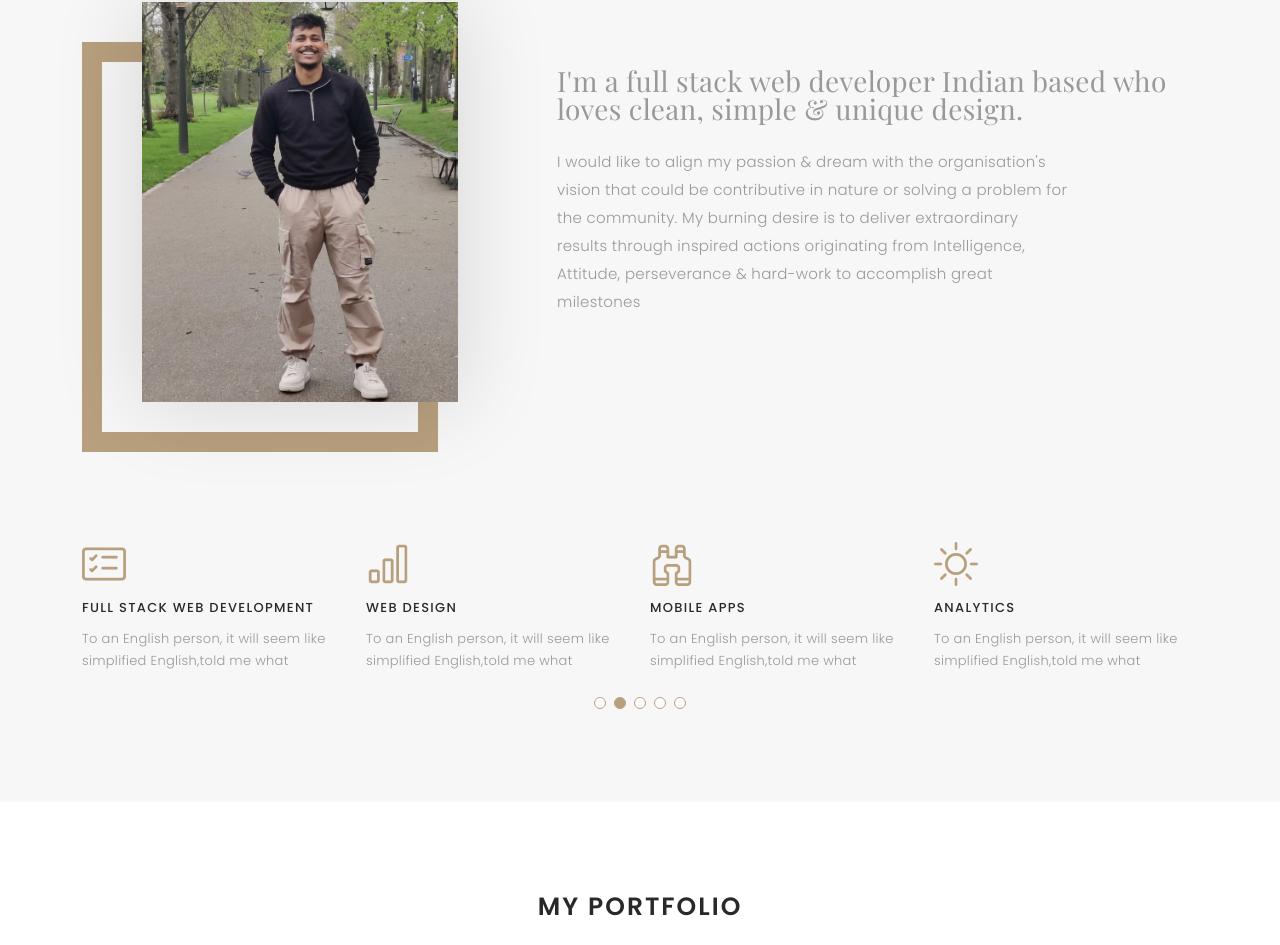
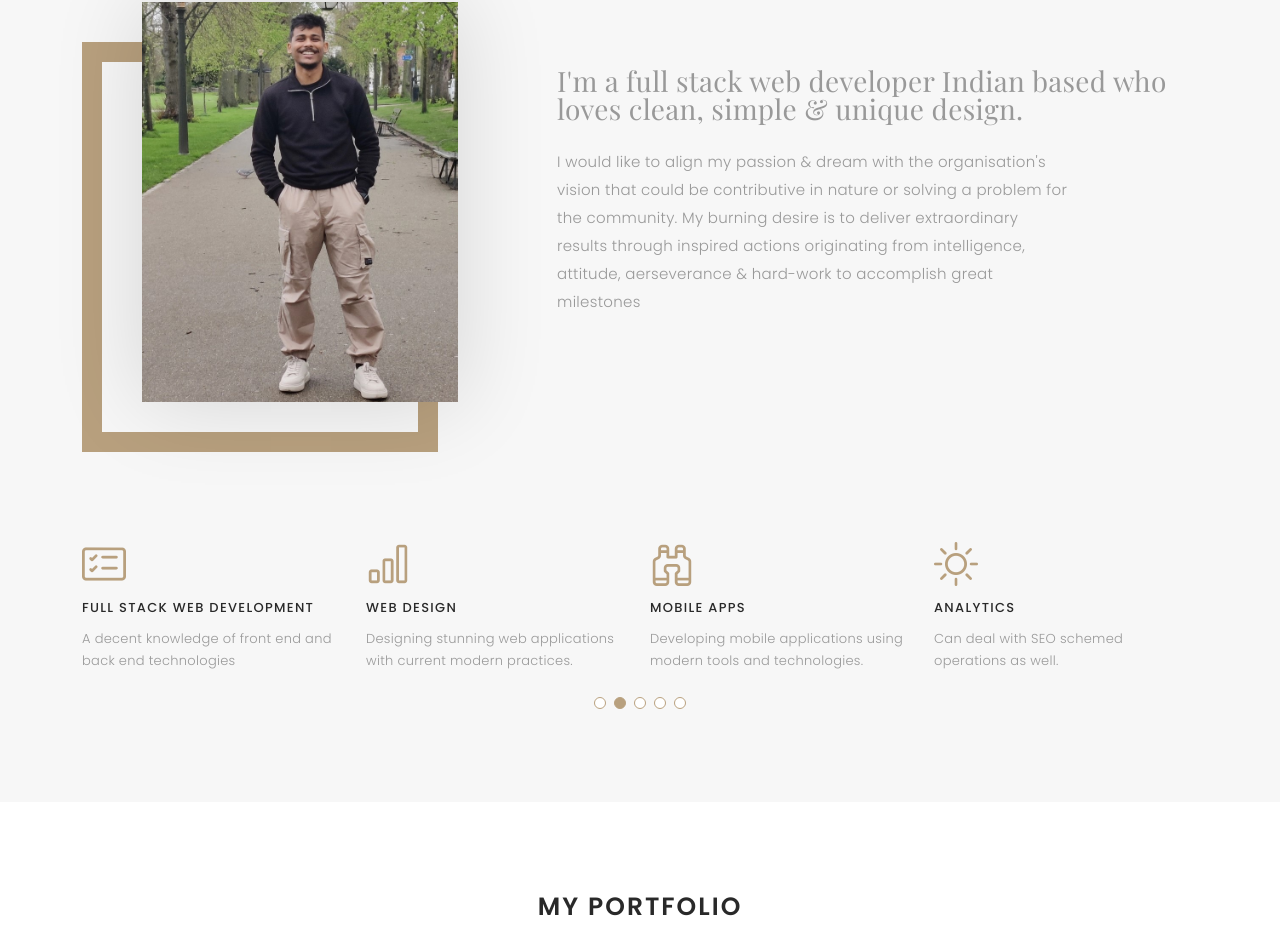
Before and after one commit to akashagadi/Akash_Portfolio, a plain HTML site: page index.html in a window 1280 px wide. Shown: the part 878-1823 px from the top of the page. Drawn offline with nearby package versions, Linux system fonts and the light colour scheme; a web font is replaced by a local one.

Commit message:
Update index.html

```diff
--- a/index.html
+++ b/index.html
@@ -97,7 +97,7 @@
               <p class="p-heading">I'm a full stack web developer Indian based who loves clean, simple & unique design. </p>
               <p class="separator">I would like to align my passion & dream with the organisation's vision that could be contributive in nature or
 solving a problem for the community. My burning desire is to deliver extraordinary results through inspired
-actions originating from Intelligence, Attitude, perseverance & hard-work to accomplish great milestones</p>
+actions originating from intelligence, attitude, aerseverance & hard-work to accomplish great milestones</p>
 
             </div>
 
@@ -117,7 +117,7 @@ actions originating from Intelligence, Attitude, perseverance & hard-work to acc
               <div class="services-block">
                 <i class="bi bi-briefcase"></i>
                 <span>UI/UX DESIGN</span>
-                <p class="separator">To an English person, it will seem like simplified English,told me what </p>
+                <p class="separator">Believes in developing subtle UI designs for powerful user experience. </p>
               </div>
             </div><!-- End testimonial item -->
 
@@ -125,7 +125,7 @@ actions originating from Intelligence, Attitude, perseverance & hard-work to acc
               <div class="services-block">
                 <i class="bi bi-card-checklist"></i>
                 <span>FULL STACK WEB DEVELOPMENT</span>
-                <p class="separator">To an English person, it will seem like simplified English,told me what </p>
+                <p class="separator">A decent knowledge of front end and back end technologies </p>
               </div>
             </div><!-- End testimonial item -->
 
@@ -133,7 +133,7 @@ actions originating from Intelligence, Attitude, perseverance & hard-work to acc
               <div class="services-block">
                 <i class="bi bi-bar-chart"></i>
                 <span>WEB DESIGN</span>
-                <p class="separator">To an English person, it will seem like simplified English,told me what </p>
+                <p class="separator">Designing stunning web applications with current modern practices. </p>
               </div>
             </div><!-- End testimonial item -->
 
@@ -141,7 +141,7 @@ actions originating from Intelligence, Attitude, perseverance & hard-work to acc
               <div class="services-block">
                 <i class="bi bi-binoculars"></i>
                 <span>MOBILE APPS</span>
-                <p class="separator">To an English person, it will seem like simplified English,told me what </p>
+                <p class="separator">Developing mobile applications using modern tools and technologies. </p>
               </div>
             </div><!-- End testimonial item -->
 
@@ -149,7 +149,7 @@ actions originating from Intelligence, Attitude, perseverance & hard-work to acc
               <div class="services-block">
                 <i class="bi bi-brightness-high"></i>
                 <span>Analytics</span>
-                <p class="separator">To an English person, it will seem like simplified English,told me what </p>
+                <p class="separator">Can deal with SEO schemed operations as well. </p>
               </div>
             </div><!-- End testimonial item -->
           </div>
```
